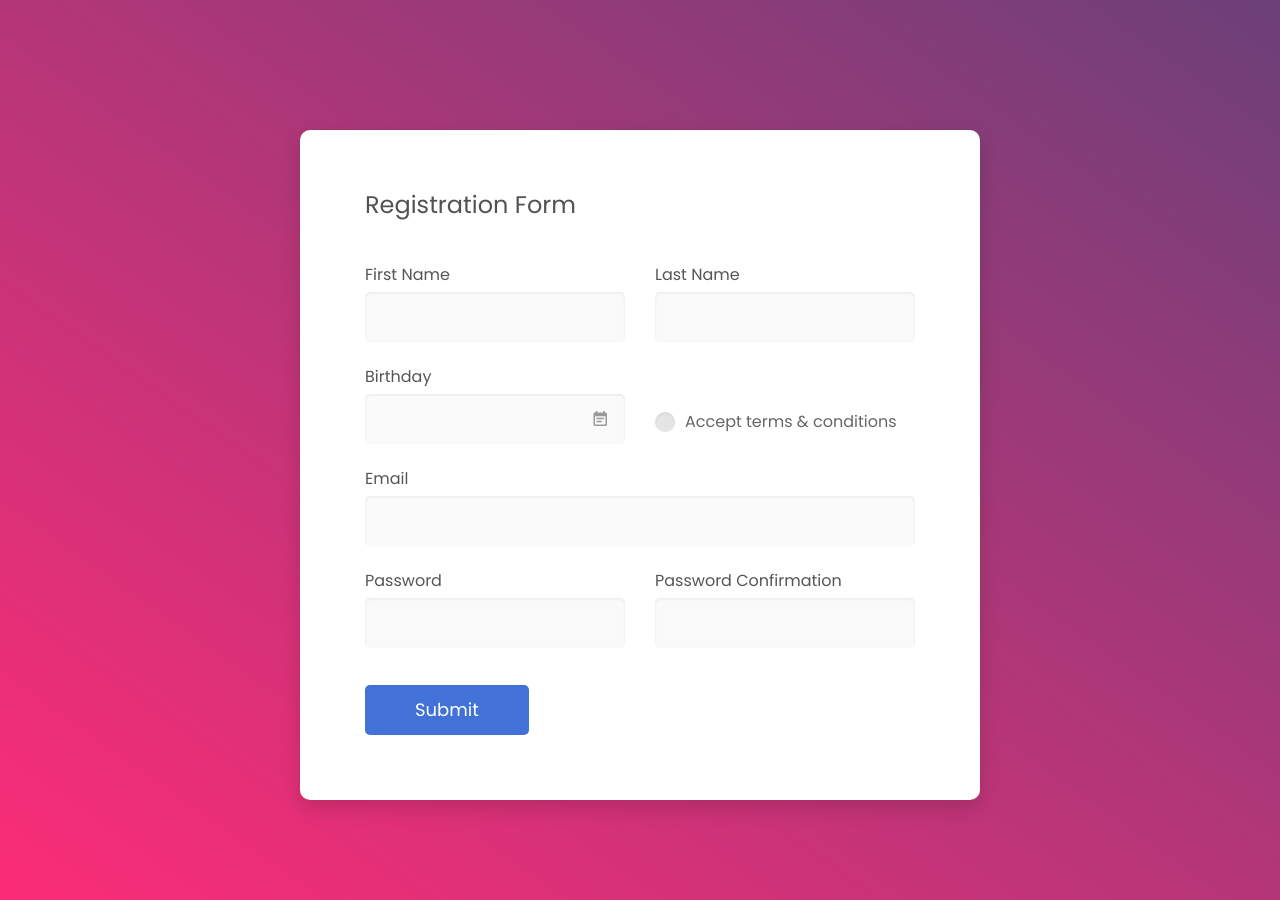
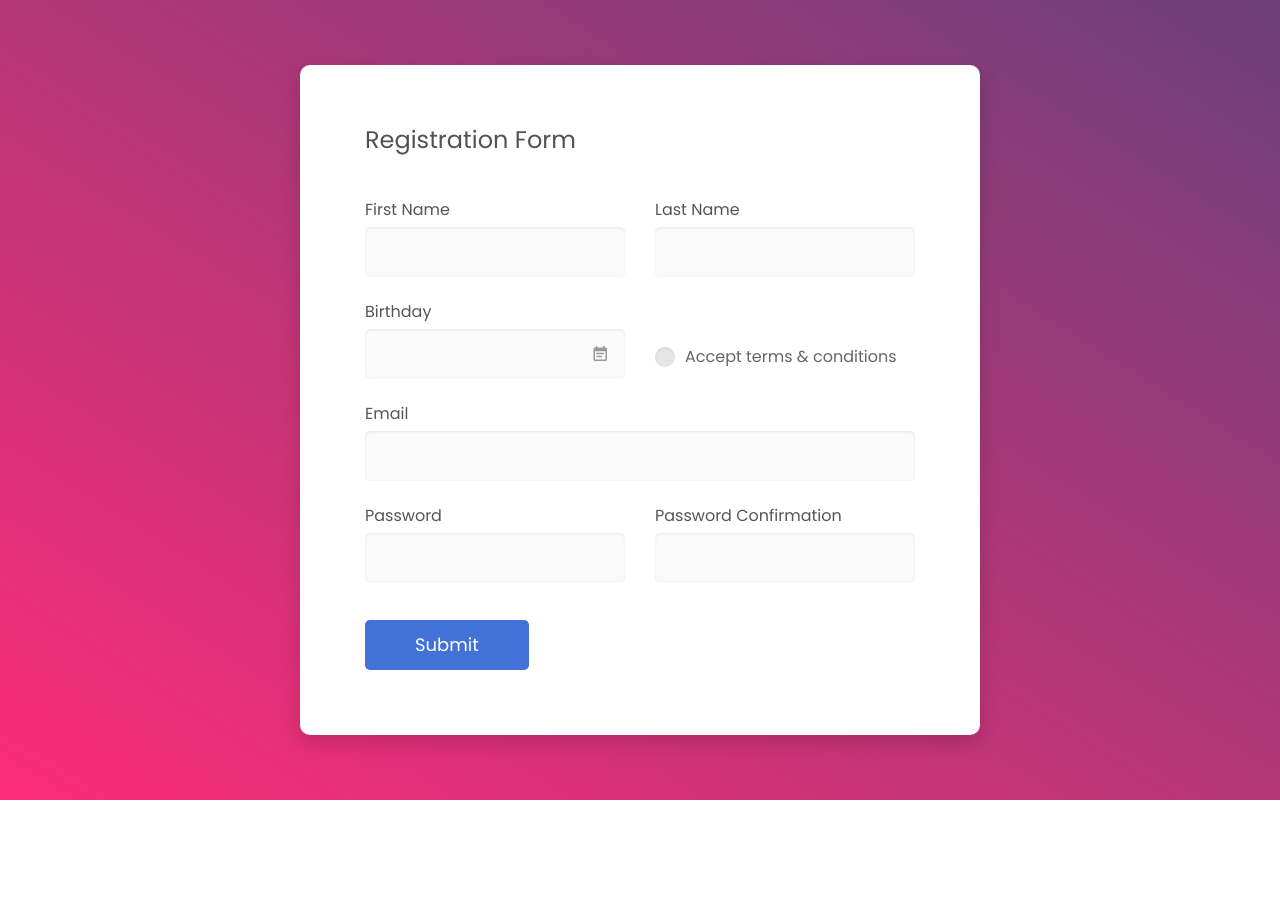
Before and after one commit to mloureiro/birthdays-calendar, a Flask app: page / in a window 1280 px wide. After the commit the page ends 800 px from the top, so only its background shows below. Run offline with Flask 2, Linux system fonts and the light colour scheme; some libraries are stand-ins or nearby versions.

Commit message:
Improve styles

```diff
--- a/static/css/main.css
+++ b/static/css/main.css
@@ -140,6 +140,13 @@ body {
   font-family: "Poppins", "Arial", "Helvetica Neue", sans-serif;
   font-weight: 400;
   font-size: 14px;
+
+  align-items: center;
+  display: flex;
+  justify-content: center;
+
+  min-height: 100vh;
+  min-width: 100vw;
 }
 
 h1, h2, h3, h4, h5, h6 {
@@ -429,7 +436,7 @@ input {
 }
 
 .radio-container {
-  display: inline-block;
+  display: inline-flex;
   position: relative;
   padding-left: 30px;
   cursor: pointer;
@@ -560,3 +567,7 @@ input {
     padding: 50px 40px;
   }
 }
+
+/* ==========================================================================
+   #OTHER
+   ========================================================================== */
--- a/templates/base.html
+++ b/templates/base.html
@@ -23,7 +23,7 @@
   {% block styles %}{% endblock %}
 
 </head>
-<body class="vh-100 vw-100 page-wrapper bg-gra-02 p-t-130 p-b-100 font-poppins">
+<body class="bg-gra-02">
 
   <header class="app-header">{% block header %}{% endblock %}</header>
 
```
